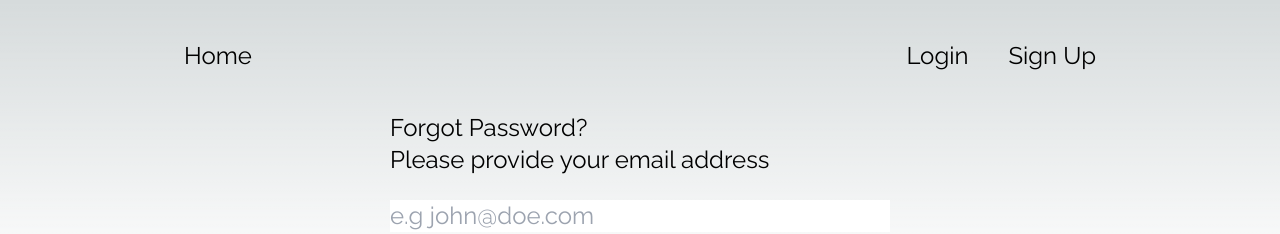
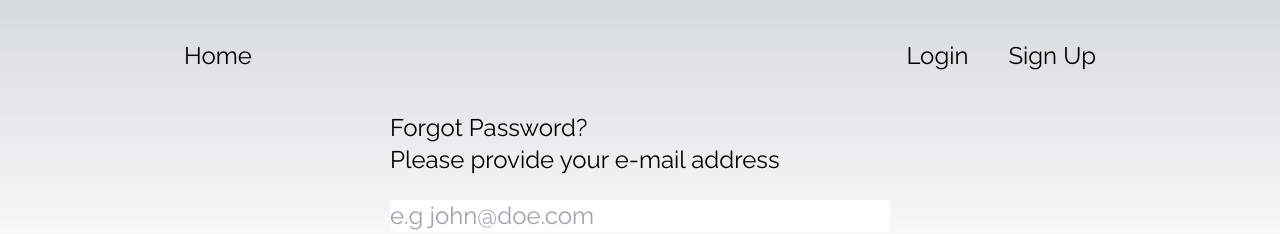
Before and after one commit to ZeynepBozkurt16/wordify-enQuizApp, a Next.js app: page /forget-password in a window 1280 px wide. Shown: the top 234 px of the page. Built offline with nearby package versions, Linux system fonts and the light colour scheme; no server answers.

Commit message:
Change label text from 'email' to 'e-mail address' in ForgotPasswordPage component

```diff
--- a/src/app/forget-password/page.tsx
+++ b/src/app/forget-password/page.tsx
@@ -98,7 +98,7 @@ const ForgotPasswordPage: NextPage = () => {
       >
         {!successfulCreation && (
           <>
-            <label htmlFor='email'>Please provide your email address</label>
+            <label htmlFor='email'>Please provide your e-mail address</label>
             <input
               type='email'
               placeholder='e.g john@doe.com'
```
